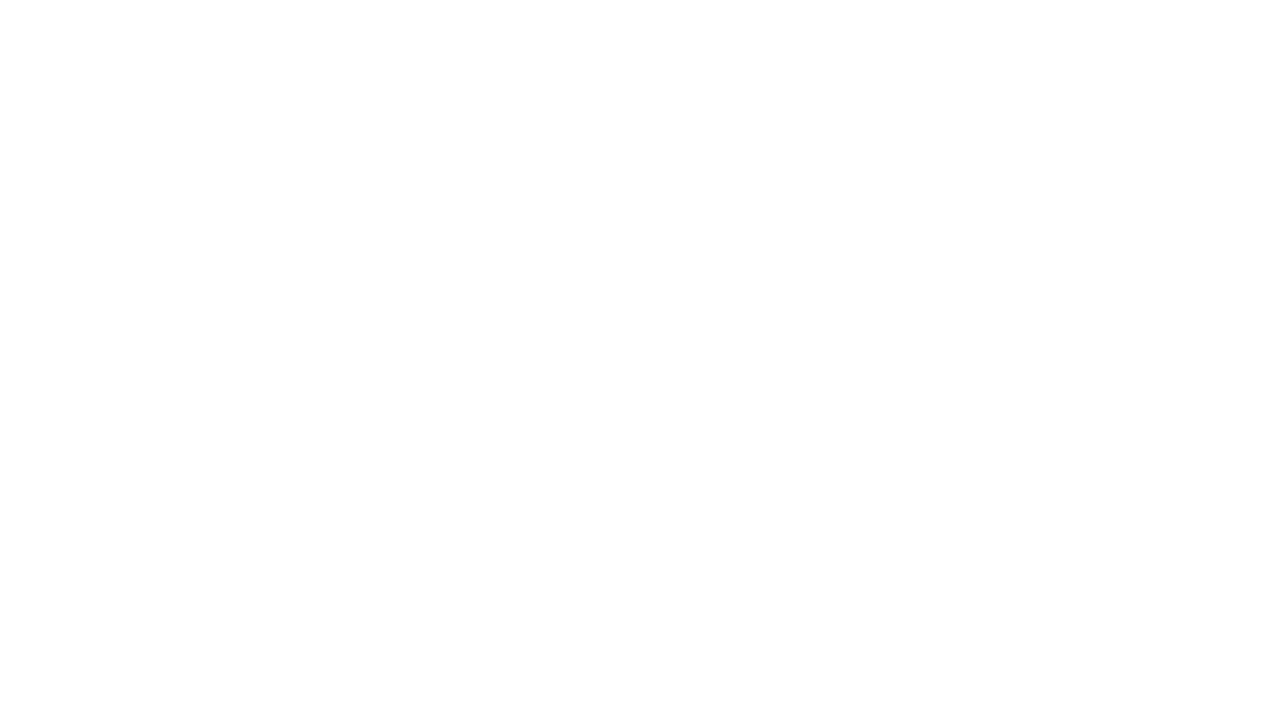
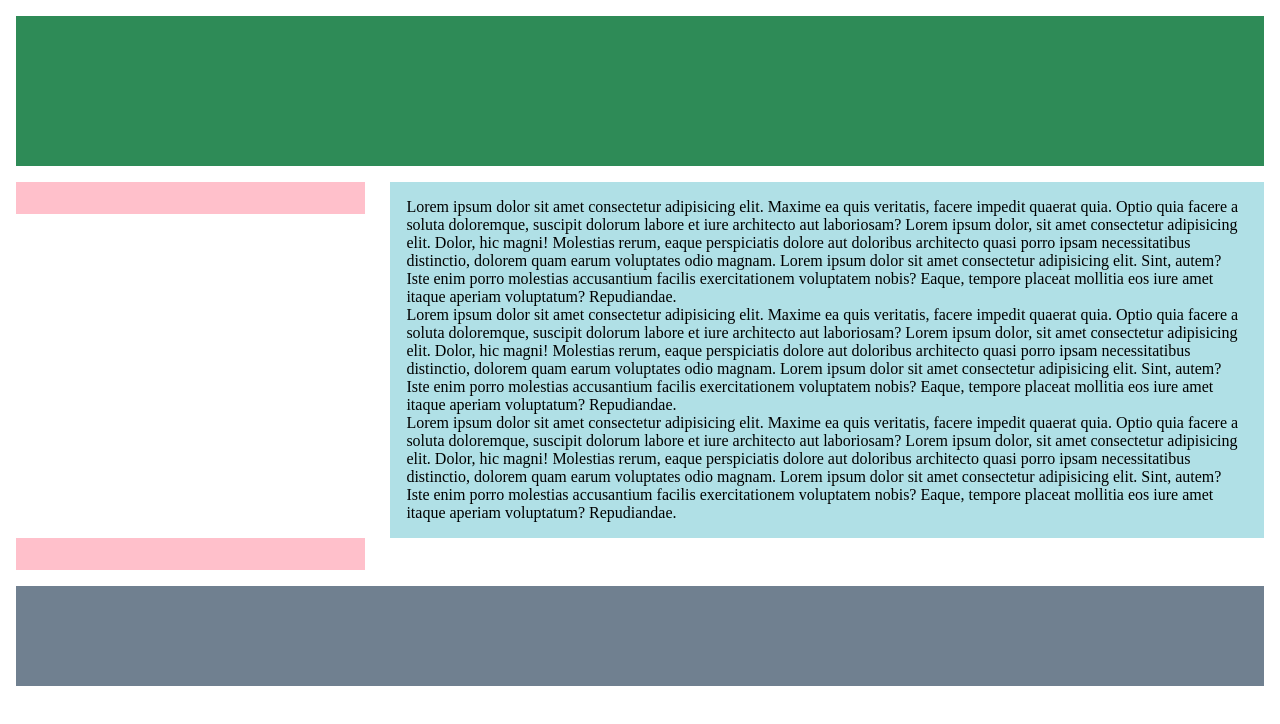
Before and after one commit to Nicola-Perera/live_layout_2colonne, a plain HTML site: page index.html in a window 1280 px wide. Drawn offline with Linux system fonts and the light colour scheme.

Commit message:
completato layout 2 colonne

```diff
--- a/index.html
+++ b/index.html
@@ -7,7 +7,7 @@
     <title>layout 2 colonne</title>
    <link rel="stylesheet" href="./style.css">
 </head>
-<body>
+<body class="">
 
     <header class="siteheader">
 
@@ -16,14 +16,44 @@
 
     <main class="content clearfix">
         <aside class="sidebar">
+            <!-- <ul>
+                <li>elemento 1</li>
+                <li>elemento 2</li>
+                <li>elemento 3</li>
+                <li>elemento 4</li>
+                <li>elemento 5</li>
+            </ul> -->
 
         </aside>
         <!-- /.sidebar -->
 
         <section class="maincontent">
+            <p>Lorem ipsum dolor sit amet consectetur adipisicing elit. Maxime ea quis veritatis, facere impedit quaerat quia. Optio quia facere a soluta doloremque, suscipit dolorum labore et iure architecto aut laboriosam? Lorem ipsum dolor, sit amet consectetur adipisicing elit. Dolor, hic magni! Molestias rerum, eaque perspiciatis dolore aut doloribus architecto quasi porro ipsam necessitatibus distinctio, dolorem quam earum voluptates odio magnam.
+                Lorem ipsum dolor sit amet consectetur adipisicing elit. Sint, autem? Iste enim porro molestias accusantium facilis exercitationem voluptatem nobis? Eaque, tempore placeat mollitia eos iure amet itaque aperiam voluptatum? Repudiandae.
+            </p>
+
+            <p>Lorem ipsum dolor sit amet consectetur adipisicing elit. Maxime ea quis veritatis, facere impedit quaerat quia. Optio quia facere a soluta doloremque, suscipit dolorum labore et iure architecto aut laboriosam? Lorem ipsum dolor, sit amet consectetur adipisicing elit. Dolor, hic magni! Molestias rerum, eaque perspiciatis dolore aut doloribus architecto quasi porro ipsam necessitatibus distinctio, dolorem quam earum voluptates odio magnam.
+                Lorem ipsum dolor sit amet consectetur adipisicing elit. Sint, autem? Iste enim porro molestias accusantium facilis exercitationem voluptatem nobis? Eaque, tempore placeat mollitia eos iure amet itaque aperiam voluptatum? Repudiandae.
+            </p>
+            <p>Lorem ipsum dolor sit amet consectetur adipisicing elit. Maxime ea quis veritatis, facere impedit quaerat quia. Optio quia facere a soluta doloremque, suscipit dolorum labore et iure architecto aut laboriosam? Lorem ipsum dolor, sit amet consectetur adipisicing elit. Dolor, hic magni! Molestias rerum, eaque perspiciatis dolore aut doloribus architecto quasi porro ipsam necessitatibus distinctio, dolorem quam earum voluptates odio magnam.
+                Lorem ipsum dolor sit amet consectetur adipisicing elit. Sint, autem? Iste enim porro molestias accusantium facilis exercitationem voluptatem nobis? Eaque, tempore placeat mollitia eos iure amet itaque aperiam voluptatum? Repudiandae.
+            </p>
 
         </section>
         <!-- /.maincontent -->
+
+        <aside class="sidebar">
+            <!-- <ul>
+                <li>elemento 1</li>
+                <li>elemento 2</li>
+                <li>elemento 3</li>
+                <li>elemento 4</li>
+                <li>elemento 5</li>
+            </ul> -->
+
+        </aside>
+
+
 
     </main>
     <!-- /.content -->
--- a/style.css
+++ b/style.css
@@ -2,6 +2,14 @@
     box-sizing: border-box;
     margin: 0;
     padding: 0;
+}
+
+body {
+    padding: 1rem;
+}
+
+.debug > .content {
+    height: 300px;
 }
 
 .clearfix::after {
@@ -9,3 +17,34 @@
     display: table;
     clear: both;
 }
+
+
+header {
+    height: 150px;
+    background-color: seagreen;
+    margin-bottom: 1rem;
+}
+
+.sidebar {
+    background-color: pink;
+    width: 28%;
+    margin-right: 2%;
+
+}
+
+.maincontent {
+    background-color: powderblue;
+    width: 70%;
+}
+
+.sidebar, .maincontent {
+    float: left;
+    padding: 1rem;
+    height: 100%;
+}
+
+footer {
+    height: 100px;
+    background-color: slategray;
+    margin-top: 1rem;
+}
```
